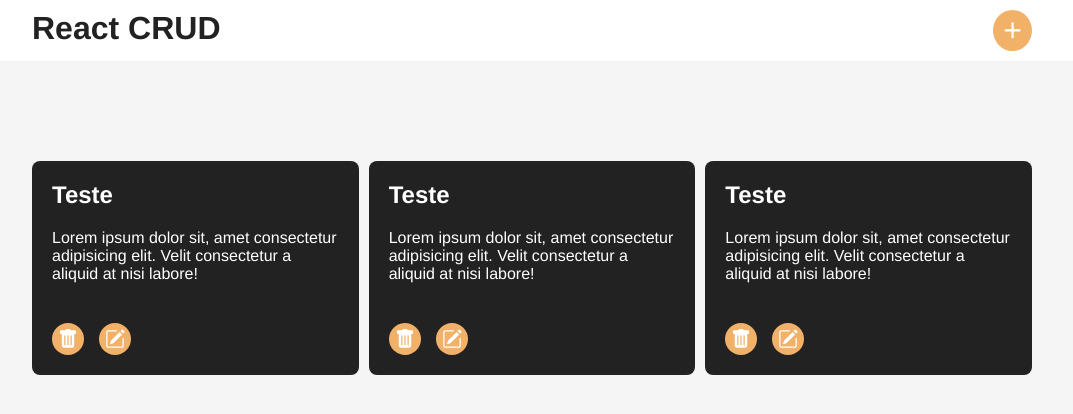
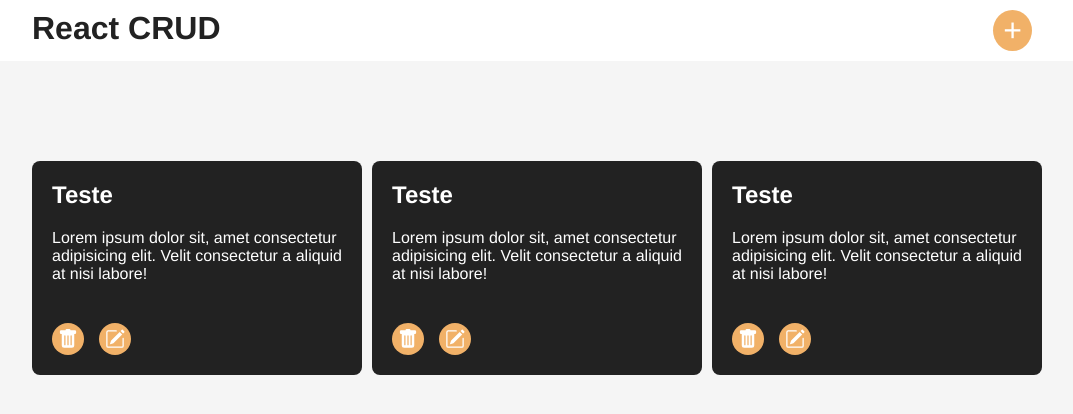
Before and after one commit to FerFR/ReactCRUD, a React (Vite) app in the folder client/: page / in a window 1280 px wide. Shown: the top 414 px of the page, without its empty margins (108-1181 px from the left). Built offline with nearby package versions, Linux system fonts and the light colour scheme.

Commit message:
component: fix card width

```diff
--- a/client/src/components/Card/style.js
+++ b/client/src/components/Card/style.js
@@ -4,7 +4,7 @@ export const Container = styled.article`
     background-color: ${(props) => props.theme.colors.primary};
     padding: 20px;
     border-radius: 8px;
-    max-width: 330px;
+    width: 330px;
     color: white;
 `;
 export const Title = styled.h2`
```
